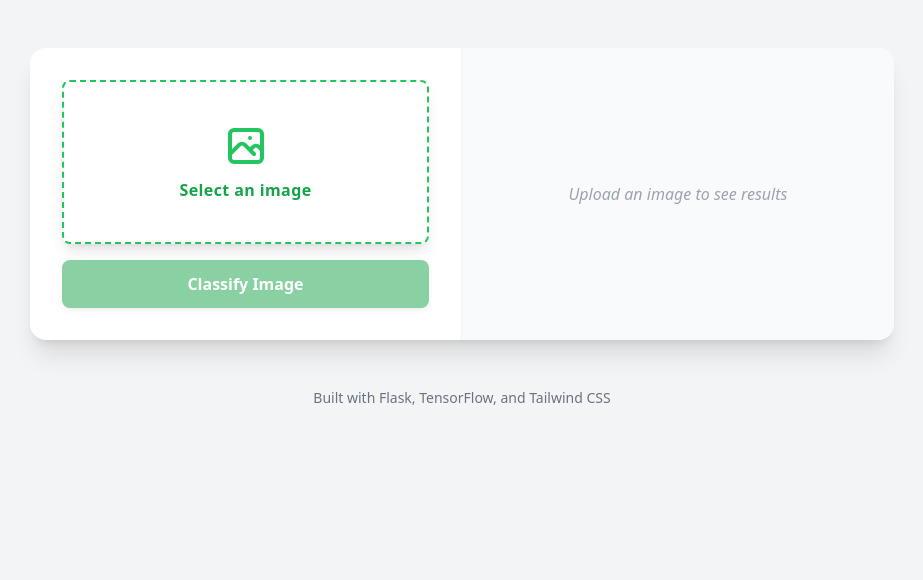
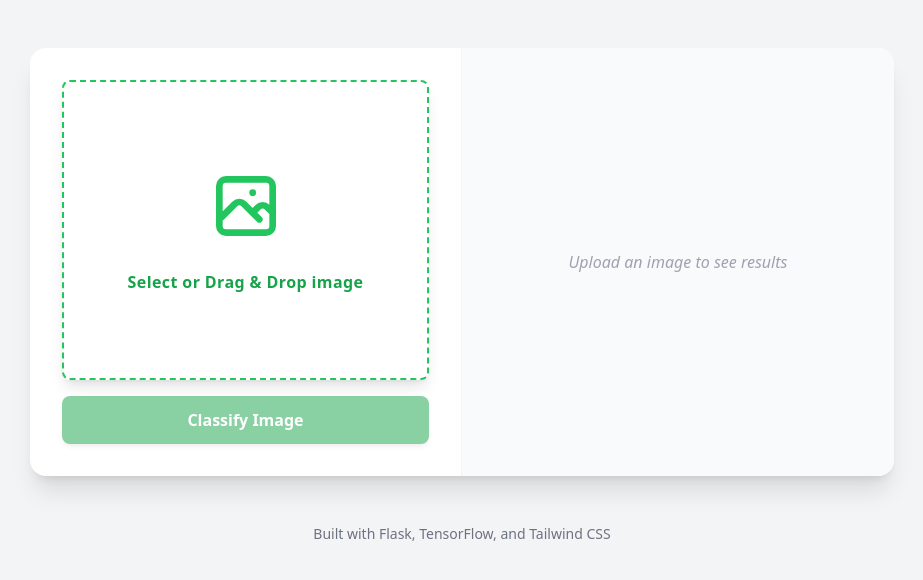
Before and after one commit to trng1006/DoAn_TH_Deeplearning, a Flask app: page / in a window 1280 px wide. Shown: the part 124-704 px from the top of the page, without its empty margins (178-1101 px from the left). Run offline with Flask 3, Linux system fonts and the light colour scheme; parts of the project's set-up code (start-up, migrations or seed data) failed here and were passed over; some libraries are stand-ins or nearby versions.

Commit message:
update drop img

```diff
--- a/Mô Hình Cơ Bản/PhanLoai&NhanDien/web_app/app.py
+++ b/Mô Hình Cơ Bản/PhanLoai&NhanDien/web_app/app.py
@@ -1,10 +1,18 @@
 import os
 import numpy as np
+import keras
 from flask import Flask, request, render_template, jsonify
 from tensorflow.keras.models import load_model
 from tensorflow.keras.preprocessing import image
 from tensorflow.keras.applications.resnet50 import preprocess_input
 from werkzeug.utils import secure_filename
+
+# Fix Keras 3 deserialization error: Unrecognized keyword arguments passed to Dense: {'quantization_config': None}
+original_dense_init = keras.layers.Dense.__init__
+def patched_dense_init(self, *args, **kwargs):
+    kwargs.pop('quantization_config', None)
+    return original_dense_init(self, *args, **kwargs)
+keras.layers.Dense.__init__ = patched_dense_init
 
 app = Flask(__name__)
 
@@ -134,6 +142,6 @@ def upload():
 if __name__ == "__main__":
     app.run(
         host="0.0.0.0",
-        port=5000,
+        port=5001,
         debug=True
     )
--- a/Mô Hình Cơ Bản/PhanLoai&NhanDien/web_app/templates/index.html
+++ b/Mô Hình Cơ Bản/PhanLoai&NhanDien/web_app/templates/index.html
@@ -32,11 +32,13 @@
             <!-- Left Side: Upload -->
             <div class="w-full md:w-1/2 p-8 border-b md:border-b-0 md:border-r border-gray-100">
                 <div class="flex flex-col items-center justify-center h-full">
-                    <label for="imageUpload" class="w-full flex flex-col items-center px-4 py-10 bg-white text-blue rounded-lg shadow-lg tracking-wide border border-blue cursor-pointer hover:bg-blue-500 hover:text-white transition-all duration-300 ease-in-out mb-4 group border-dashed border-2 border-green-500">
-                        <svg class="w-12 h-12 text-green-500 group-hover:text-white" fill="none" stroke="currentColor" viewBox="0 0 24 24" xmlns="http://www.w3.org/2000/svg">
+                    <label for="imageUpload" id="drop-area" class="w-full flex flex-col items-center justify-center px-4 py-20 bg-white text-blue rounded-lg shadow-lg tracking-wide border border-blue cursor-pointer hover:bg-blue-500 hover:text-white transition-all duration-300 ease-in-out mb-4 group border-dashed border-2 border-green-500 min-h-[300px]">
+                        <svg class="w-20 h-20 text-green-500 group-hover:text-white mb-4" fill="none" stroke="currentColor" viewBox="0 0 24 24" xmlns="http://www.w3.org/2000/svg">
                             <path stroke-linecap="round" stroke-linejoin="round" stroke-width="2" d="M4 16l4.586-4.586a2 2 0 012.828 0L16 16m-2-2l1.586-1.586a2 2 0 012.828 0L20 14m-6-6h.01M6 20h12a2 2 0 002-2V6a2 2 0 00-2-2H6a2 2 0 00-2 2v12a2 2 0 002 2z"></path>
                         </svg>
-                        <span class="mt-2 text-base leading-normal text-green-600 group-hover:text-white font-semibold">Select an image</span>
+                        <span class="mt-2 text-base leading-normal text-green-600 group-hover:text-white font-semibold text-center">
+                            Select or Drag & Drop image
+                        </span>
                         <input type='file' class="hidden" id="imageUpload" accept=".png, .jpg, .jpeg" />
                     </label>
                     <button id="btn-predict" class="w-full bg-green-600 hover:bg-green-700 text-white font-bold py-3 px-6 rounded-lg shadow-md transition duration-300 ease-in-out disabled:opacity-50 disabled:cursor-not-allowed" disabled>
@@ -76,6 +78,7 @@
 
     <script>
         const imageUpload = document.getElementById('imageUpload');
+        const dropArea = document.getElementById('drop-area');
         const imagePreviewContainer = document.getElementById('image-preview-container');
         const btnPredict = document.getElementById('btn-predict');
         const resultContainer = document.getElementById('result-container');
@@ -84,9 +87,50 @@
         const placeholder = document.getElementById('placeholder');
         const previewImg = document.getElementById('image-preview');
 
+        // Drag and Drop Events
+        ['dragenter', 'dragover', 'dragleave', 'drop'].forEach(eventName => {
+            dropArea.addEventListener(eventName, preventDefaults, false);
+        });
+
+        function preventDefaults(e) {
+            e.preventDefault();
+            e.stopPropagation();
+        }
+
+        ['dragenter', 'dragover'].forEach(eventName => {
+            dropArea.addEventListener(eventName, () => {
+                dropArea.classList.add('bg-green-500', 'text-white');
+                dropArea.querySelector('svg').classList.remove('text-green-500');
+                dropArea.querySelector('svg').classList.add('text-white');
+            }, false);
+        });
+
+        ['dragleave', 'drop'].forEach(eventName => {
+            dropArea.addEventListener(eventName, () => {
+                dropArea.classList.remove('bg-green-500', 'text-white');
+                dropArea.querySelector('svg').classList.add('text-green-500');
+                dropArea.querySelector('svg').classList.remove('text-white');
+            }, false);
+        });
+
+        dropArea.addEventListener('drop', handleDrop, false);
+
+        function handleDrop(e) {
+            const dt = e.dataTransfer;
+            const files = dt.files;
+            if (files.length > 0) {
+                imageUpload.files = files;
+                handleFiles(files[0]);
+            }
+        }
+
         imageUpload.addEventListener('change', function() {
-            const file = this.files[0];
-            if (file) {
+            if (this.files[0]) {
+                handleFiles(this.files[0]);
+            }
+        });
+
+        function handleFiles(file) {
             const reader = new FileReader();
             reader.onload = function(e) {
                 previewImg.src = e.target.result;
@@ -97,7 +141,6 @@
             }
             reader.readAsDataURL(file);
         }
-        });
 
         btnPredict.addEventListener('click', async function() {
             const file = imageUpload.files[0];
```
Lines whose indentation alone changed are shown as unchanged.
